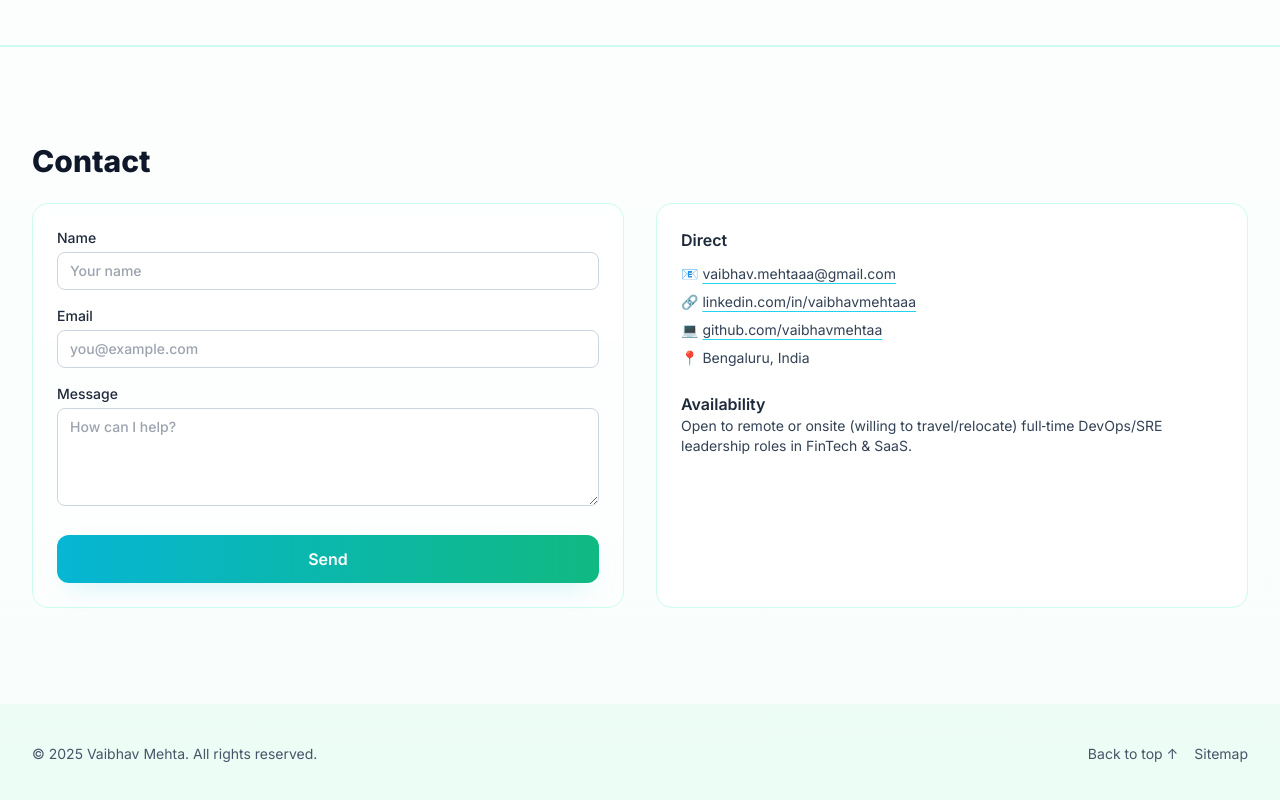
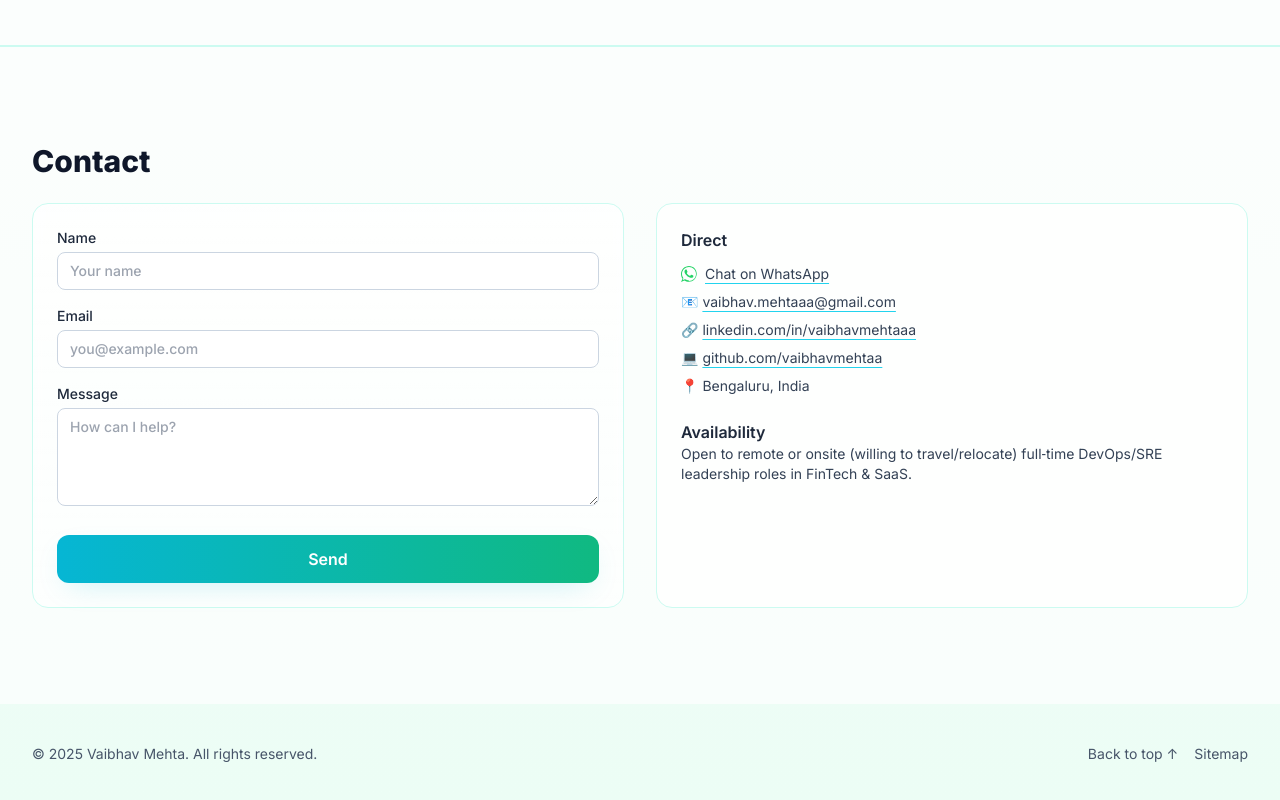
Before and after one commit to vaibhavmehtaa/vaibhavmehta.me, a plain HTML site: page index.html in a window 1280 px wide. Shown: the part 4235-5035 px from the top of the page. Drawn offline with nearby package versions, Linux system fonts and the light colour scheme.

Commit message:
added whatsapp number

```diff
--- a/index.html
+++ b/index.html
@@ -390,6 +390,18 @@
           <div class="rounded-2xl p-6 border border-teal-100 bg-white/80">
             <h3 class="font-semibold">Direct</h3>
             <ul class="mt-3 text-sm text-slate-700 space-y-2">
+              <li>
+                <a href="https://wa.me/918094585868?text=Hi%20Vaibhav%2C%20I%20saw%20your%20portfolio%20site!"
+                  target="_blank" rel="noopener"
+                  class="flex items-center gap-2 underline decoration-primary-400 underline-offset-4">
+                  <!-- WhatsApp Icon (from svgrepo.com) -->
+                  <svg xmlns="http://www.w3.org/2000/svg" viewBox="0 0 512 512"
+                      class="w-4 h-4" aria-hidden="true">
+                    <path fill="#25D366" d="M256.064 0h-.128C114.784 0 .128 114.656.128 255.872c0 56.544 18.336 108.992 49.632 151.264L0 512l108.064-49.248c40.096 27.52 88.384 42.368 139.84 42.368 141.248 0 255.936-114.656 255.936-256.128C503.84 114.656 397.312 0 256.064 0zM256 464c-45.12 0-87.168-13.888-121.856-37.712l-8.736-6.048-64 29.152 13.728-67.072-5.6-8.896C48.672 339.2 32 298.304 32 255.872 32 132.96 133.088 32 256 32c122.88 0 224 100.96 224 223.872 0 123.04-101.12 224.128-224 224.128zm129.248-160.928c-7.072-3.488-41.92-20.672-48.448-23.04-6.496-2.368-11.232-3.488-15.968 3.488-4.736 7.104-18.368 23.04-22.496 27.776-4.128 4.736-8.256 5.344-15.36 1.856-7.072-3.488-29.888-11.008-56.896-35.072-21.024-18.688-35.2-41.728-39.328-48.832-4.128-7.104-.448-10.944 3.04-14.432 3.136-3.136 7.072-8.256 10.624-12.352 3.552-4.128 4.736-6.912 7.104-11.648 2.368-4.736 1.184-8.832-.592-12.352-1.856-3.488-15.968-38.464-21.888-52.608-5.76-13.824-11.648-11.936-15.968-12.096-4.128-.16-8.832-.16-13.568-.16s-12.352 1.76-18.848 8.832c-6.496 7.104-24.576 24-24.576 58.496s25.184 67.84 28.736 72.576c3.552 4.736 49.44 75.488 119.904 106.112 16.768 7.232 29.888 11.584 40.128 14.912 16.832 5.344 32.128 4.576 44.224 2.784 13.504-2.048 41.92-17.152 47.872-33.728 5.92-16.576 5.92-30.816 4.128-33.728-1.76-2.912-6.496-4.672-13.568-8.16z"/>
+                  </svg>
+                  Chat on WhatsApp
+                </a>
+              </li>
               <li>📧 <a class="underline decoration-primary-400 underline-offset-4" href="mailto:vaibhav.mehtaaa@gmail.com">vaibhav.mehtaaa@gmail.com</a></li>
               <li>🔗 <a class="underline decoration-primary-400 underline-offset-4" href="https://www.linkedin.com/in/vaibhavmehtaaa/" target="_blank" rel="noopener">linkedin.com/in/vaibhavmehtaaa</a></li>
               <li>💻 <a class="underline decoration-primary-400 underline-offset-4" href="https://github.com/vaibhavmehtaa" target="_blank" rel="noopener">github.com/vaibhavmehtaa</a></li>
```
